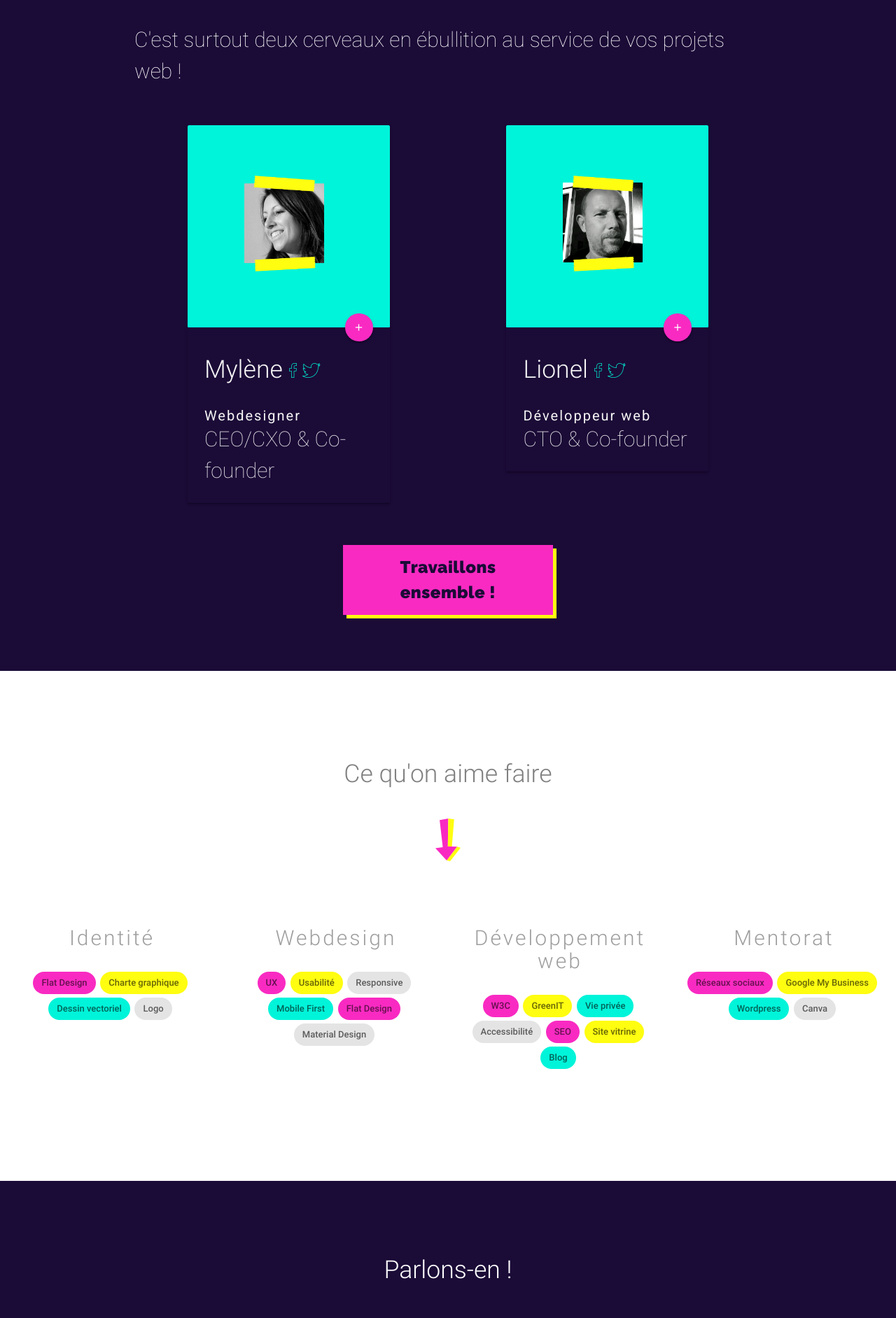
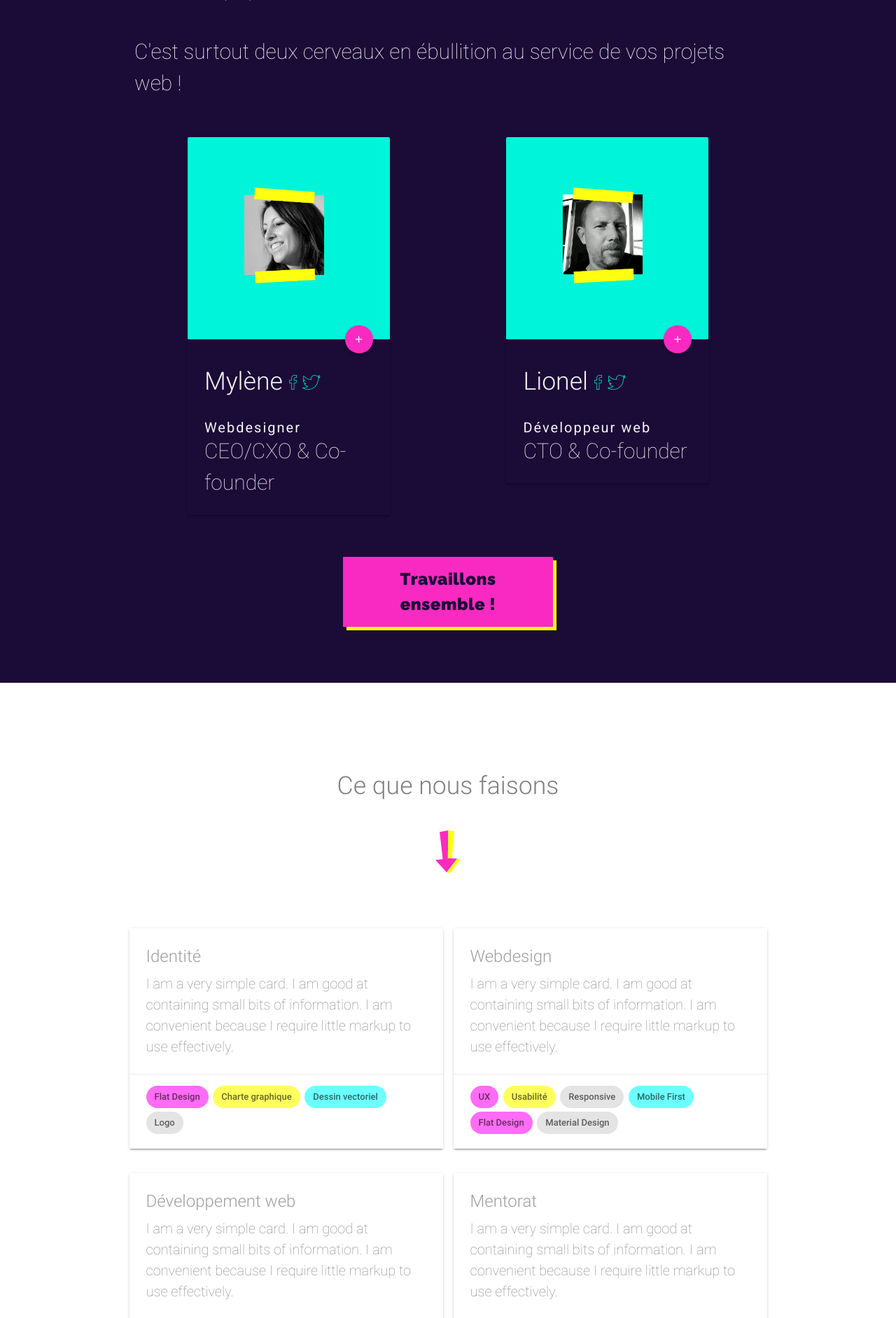
Before and after one commit to Letitbe133/cooldev-v2, a PHP site: page / in a window 1280 px wide. Shown: the part 2237-4121 px from the top of the page at 70% size. Run offline with PHP 8.4, Linux system fonts and the light colour scheme; some libraries are stand-ins or nearby versions.

Commit message:
cartes skills et page works

```diff
--- a/assets/css/master.css
+++ b/assets/css/master.css
@@ -1,8 +1,15 @@
 /*
-couleur fond (bleu foncé) : #00101a / #1b0b37
-couleur menu & cta (rose)) : #F92AC2
-couleur cadre(jaune)) : #FFFD10
-couleur titres (bleu): #00F4D9
+
+	 *****************
+    *** COULEURS ****
+
+    *****************
+
+
+couleur fond (bleu foncé) : #00101a / violet :  #1b0b37
+couleur menu & cta (rose)) : #F92AC2 / plus clair : #ff6cf5
+couleur cadre(jaune)) : #FFFD10 / plus clair : #ffff5d
+couleur titres (bleu): #00F4D9 / plus clair : #6cffff
 */
 
 /* Helpers material-icons*/
@@ -431,15 +438,11 @@ padding: 15px!important;
 
 	list-style-image: url("../img/arrow-right.png");
 }
-.card-header {
-	width: 100%;
-	height: 150px;
-padding: 20px!important;
-}
-.card-header img {
+
+/*.card-header img {
 
 		height: 100px;
-	}
+	}*/
 .picto-offre{
 
 	padding-left: 50px!important;
@@ -454,9 +457,9 @@ padding: 20px!important;
 #offre h2 {
 		margin-bottom: 70px;
 }
-#offre img {
+/*#offre img {
 	height: 250px;
-}
+}*/
 #offre p {
 	color:#333333;
 	font-size: 2rem!important;
@@ -506,8 +509,15 @@ padding: 20px!important;
 	padding-top: 0;
 }
 
-
-
+.ship {
+	color:black;
+}
+#skills .card {
+	background-color: white;
+}
+#skills p {
+	color: grey!important;
+}
 /*****************************************PAGES******************************************/
 
 .card-panel img {
--- a/assets/js/main.js
+++ b/assets/js/main.js
@@ -48,12 +48,12 @@ $(function(){
       $('.parallax').parallax();
     });
 
-// Egalisation de la hauteur des cartes
+// Egalisation de la hauteur des cartes skills
  var heights = [];
 
  function getHeights(){
 
- $('.offer-content').each(function(){
+ $('.card-action').each(function(){
    heights.push($(this).outerHeight());
  })
  return heights;
@@ -69,8 +69,8 @@ $(function(){
  var max = getMax(heights);
  console.log(max);
 
- if($(window).outerWidth() > 992) {
-   $('.offer-content').each(function(){
+ if($(window).outerWidth() > 600) {
+   $('.card-action').each(function(){
      $(this).css('height', max);
    })
  }
--- a/index.php
+++ b/index.php
@@ -111,57 +111,20 @@
 	<section id="skills">
 		 <div class="row">
 	  		<div class="title col s12">
-	  		<h2 class="center-align">Ce qu'on aime faire </h2>
+	  		<h2 class="center-align">Ce que nous faisons </h2>
 	  		<div class="center-align" >
 	  		<img src="assets/img/arrow.png" alt="">
 	  		</div>
 			</div><!--TITLE-->
 		</div>
-		<div class="row skills ">
-			<div class="col s12 m6 l3" style="padding: 5px;">
-				<div class="col s12 center-align">
-					<h3 class="center-align grey-text">Identité</h3>
-					<div class="chip tooltipped" style="background-color:#F92AC2;" data-position="bottom" data-delay="50" data-tooltip="<h2>I am a tooltip</h2>">Flat Design</div>
-					<div class="chip" style="background-color:#FFFD10;">Charte graphique</div>
-					<div class="chip" style="background-color:#00F4D9;">Dessin vectoriel</div>
-					<div class="chip">Logo</div>
-				</div>
-			</div><!--IDENTITE-->
-			<div class="col s12 m6 l3 center-align" style="padding: 5px;">
-				<div class="col s12 center-align">
-					<h3 class="center-align grey-text">Webdesign</h3>
-					<div class="chip tooltipped" style="background-color:#F92AC2;" data-position="bottom" data-delay="50" data-tooltip="<h2>I am a tooltip</h2>">UX</div>
-					<div class="chip" style="background-color:#FFFD10;">Usabilité</div>
-					<div class="chip">Responsive</div>
-					<div class="chip" style="background-color:#00F4D9;">Mobile First</div>
-					<div class="chip tooltipped" style="background-color:#F92AC2;" data-position="bottom" data-delay="50" data-tooltip="<h2>I am a tooltip</h2>">Flat Design</div>
+		<div class="container">
+		<div class="row skills col s12">
+		<?php
+	include('private/view/whatwedo.php');
+?>
 
-					<div class="chip">Material Design</div>
-				</div>
-			</div><!--WEBDESIGN-->
-			<div class="col s12 m6 l3" style="padding: 5px;">
-				<div class="col s12 center-align ">
-					<h3 class="center-align grey-text">Développement web</h3>
-					<div class="chip tooltipped" style="background-color:#F92AC2;" data-position="bottom" data-delay="50" data-tooltip="<h2>I am a tooltip</h2>">W3C</div>
-					<div class="chip" style="background-color:#FFFD10;">GreenIT</div>
-					<div class="chip" style="background-color:#00F4D9;">Vie privée</div>
-					<div class="chip">Accessibilité</div>
-					<div class="chip tooltipped" style="background-color:#F92AC2;" data-position="bottom" data-delay="50" data-tooltip="<h2>I am a tooltip</h2>">SEO</div>
-					<div class="chip" style="background-color:#FFFD10;">Site vitrine</div>
-					<div class="chip" style="background-color:#00F4D9;">Blog</div>
-				</div>
-			</div><!--DEV-->
-
-			<div class="col s12 m6 l3" style="padding: 5px;">
-				<div class="col s12 center-align">
-					<h3 class="center-align grey-text">Mentorat</h3>
-					<div class="chip tooltipped" style="background-color:#F92AC2;" data-position="bottom" data-delay="50" data-tooltip="<h2>I am a tooltip</h2>">Réseaux sociaux</div>
-					<div class="chip" style="background-color:#FFFD10;">Google My Business</div>
-					<div class="chip" style="background-color:#00F4D9;">Wordpress</div>
-					<div class="chip">Canva</div>
-				</div>
-			</div><!--MENTORAT-->
 		</div><!--SKILLS-->
+		</div>
 	</section><!--SECTION #SECTION-SKILLS-->
 
 <?php
--- a/private/view/cards-testimonial.php
+++ b/private/view/cards-testimonial.php
@@ -5,7 +5,7 @@
 	      <img class="activator" src="assets/img/mi-v3.png" alt="Mylène, chargée de projets web">
 	      <span class="btn-floating halfway-fab waves-effect waves-light activator"><i class="material-icons">add</i></span>
 	    </div>
-	    <div class="card-content">
+	    <div class="card-content card-testi">
 	      <div class="card-title activator"><h2>Mylène <a href="https://www.facebook.com/H.Mylene" target="_blank" ><img src="assets/img/facebook.png" alt="Lien vers profil Facebook"></a>
 	      <a href="https://twitter.com/cooldev_crew" target="_blank"><img src="assets/img/twitter.png" alt="Lien vers profil Twitter"></a>
 	    </h2></div>
@@ -21,12 +21,12 @@
 	  </div>
 	</div>
 	<div class="col s10 offset-s1 m5 l4 offset-l2">
-	  <div class="card">
+	  <div class="card ">
 	    <div class="card-image">
 	      <img class="activator" src="assets/img/lio-v3.png" alt="Lionel, développeur web">
 	     	<span class="btn-floating halfway-fab waves-effect waves-light activator"><i class="material-icons">add</i></span>
 	    </div>
-	    <div class="card-content">
+	    <div class="card-content card-testi">
 	      <span class="card-title activator"><h2 >Lionel <a href="https://www.facebook.com/lionel.lafont.52" target="_blank"><img src="assets/img/facebook.png" alt="Lien vers profil Facebook"></a>
 	      <a href="https://twitter.com/LafontLft" target="_blank"><img src="assets/img/twitter.png" alt="Lien vers profil Twitter"></a></h2></span>
 					<h3>Développeur web</h3>
--- /dev/null
+++ b/private/view/whatwedo.php
@@ -0,0 +1,114 @@
+		<div class="row" class="col s12 l10 offset-l1">
+			<div class="col s12 m6">
+			<div class="card">
+            <div class="card-content grey-text">
+              <span class="card-title">Identité</span>
+              <p class="grey-text">I am a very simple card. I am good at containing small bits of information.
+              I am convenient because I require little markup to use effectively.</p>
+            </div>
+            <div class="card-action">
+ 					<div class="chip tooltipped" style="background-color:#ff6cf5;" data-position="bottom" data-delay="50" data-tooltip="<h2>I am a tooltip</h2>">Flat Design</div>
+					<div class="chip" style="background-color:#ffff5d;">Charte graphique</div>
+					<div class="chip" style="background-color:#6cffff;">Dessin vectoriel</div>
+					<div class="chip">Logo</div>
+            </div>
+          </div>
+          </div><!--IDENTITE-->
+          <div class="col s12 m6 ">
+          	<div class="card">
+	            <div class="card-content grey-text">
+	              <span class="card-title">Webdesign</span>
+	              <p class="grey-text">I am a very simple card. I am good at containing small bits of information.
+	              I am convenient because I require little markup to use effectively.</p>
+	            </div>
+            <div class="card-action">
+ 					<div class="chip tooltipped" style="background-color:#ff6cf5;" data-position="bottom" data-delay="50" data-tooltip="<h2>I am a tooltip</h2>">UX</div>
+					<div class="chip" style="background-color:#ffff5d;">Usabilité</div>
+					<div class="chip">Responsive</div>
+					<div class="chip" style="background-color:#6cffff;">Mobile First</div>
+					<div class="chip tooltipped" style="background-color:#ff6cf5;" data-position="bottom" data-delay="50" data-tooltip="<h2>I am a tooltip</h2>">Flat Design</div>
+            	<div class="chip">Material Design</div>
+            </div>
+          </div>
+          </div><!--WEBDESIGN-->
+          </div>
+          <div class="row" class="col s12 l10 offset-l1">
+          	<div class="col s12 m6 ">
+					<div class="card">
+		            <div class="card-content grey-text">
+		              <span class="card-title">Développement web</span>
+		              <p class="grey-text">I am a very simple card. I am good at containing small bits of information.
+		              I am convenient because I require little markup to use effectively.</p>
+		            </div>
+		            <div class="card-action">
+		 					<div class="chip tooltipped" style="background-color:#ff6cf5;" data-position="bottom" data-delay="50" data-tooltip="<h2>I am a tooltip</h2>">W3C</div>
+							<div class="chip" style="background-color:#ffff5d;">GreenIT</div>
+							<div class="chip" style="background-color:#6cffff;">Vie privée</div>
+							<div class="chip">Accessibilité</div>
+							<div class="chip tooltipped" style="background-color:#ff6cf5;" data-position="bottom" data-delay="50" data-tooltip="<h2>I am a tooltip</h2>">SEO</div>
+							<div class="chip" style="background-color:#ffff5d;">Site vitrine</div>
+							<div class="chip" style="background-color:#6cffff;">Blog</div>
+		            </div>
+		          </div>
+		        </div><!--DEVELOPPEMENT WEB-->
+		    <div class="col s12 m6 ">
+				<div class="card">
+	            <div class="card-content grey-text">
+	              <span class="card-title">Mentorat</span>
+	              <p class="grey-text">I am a very simple card. I am good at containing small bits of information.
+	              I am convenient because I require little markup to use effectively.</p>
+	            </div>
+	            <div class="card-action">
+	 					<div class="chip tooltipped" style="background-color:#ff6cf5;" data-position="bottom" data-delay="50" data-tooltip="<h2>I am a tooltip</h2>">Réseaux sociaux</div>
+						<div class="chip" style="background-color:#ffff5d;">Google My Business</div>
+						<div class="chip" style="background-color:#6cffff;">Wordpress</div>
+						<div class="chip">Canva</div>
+	            </div>
+	          </div>
+          </div><!--MENTORAT-->
+        </div>
+
+
+        <!-- <div class="col s12 m6 l3" style="padding: 5px;">
+				<div class="col s12 center-align">
+					<h3 class="center-align grey-text">Identité</h3>
+					<div class="chip tooltipped" style="background-color:#ff6cf5;" data-position="bottom" data-delay="50" data-tooltip="<h2>I am a tooltip</h2>">Flat Design</div>
+					<div class="chip" style="background-color:#ffff5d;">Charte graphique</div>
+					<div class="chip" style="background-color:#6cffff;">Dessin vectoriel</div>
+					<div class="chip">Logo</div>
+				</div>
+			</div><!--IDENTITE-->
+			<!--<div class="col s12 m6 l3 center-align" style="padding: 5px;">
+				<div class="col s12 center-align">
+					<h3 class="center-align grey-text">Webdesign</h3>
+					<div class="chip tooltipped" style="background-color:#ff6cf5;" data-position="bottom" data-delay="50" data-tooltip="<h2>I am a tooltip</h2>">UX</div>
+					<div class="chip" style="background-color:#ffff5d;">Usabilité</div>
+					<div class="chip">Responsive</div>
+					<div class="chip" style="background-color:#6cffff;">Mobile First</div>
+					<div class="chip tooltipped" style="background-color:#ff6cf5;" data-position="bottom" data-delay="50" data-tooltip="<h2>I am a tooltip</h2>">Flat Design</div>
+
+					<div class="chip">Material Design</div>
+				</div>
+			</div><!--WEBDESIGN-->
+			<!--<div class="col s12 m6 l3" style="padding: 5px;">
+				<div class="col s12 center-align ">
+					<h3 class="center-align grey-text">Développement web</h3>
+					<div class="chip tooltipped" style="background-color:#ff6cf5;" data-position="bottom" data-delay="50" data-tooltip="<h2>I am a tooltip</h2>">W3C</div>
+					<div class="chip" style="background-color:#ffff5d;">GreenIT</div>
+					<div class="chip" style="background-color:#6cffff;">Vie privée</div>
+					<div class="chip">Accessibilité</div>
+					<div class="chip tooltipped" style="background-color:#ff6cf5;" data-position="bottom" data-delay="50" data-tooltip="<h2>I am a tooltip</h2>">SEO</div>
+					<div class="chip" style="background-color:#ffff5d;">Site vitrine</div>
+					<div class="chip" style="background-color:#6cffff;">Blog</div>
+				</div>
+			</div><!--DEV-->
+
+			<!--div class="col s12 m6 l3" style="padding: 5px;">
+				<div class="col s12 center-align">
+					<h3 class="center-align grey-text">Mentorat</h3>
+					<div class="chip tooltipped" style="background-color:#ff6cf5;" data-position="bottom" data-delay="50" data-tooltip="<h2>I am a tooltip</h2>">Réseaux sociaux</div>
+					<div class="chip" style="background-color:#ffff5d;">Google My Business</div>
+					<div class="chip" style="background-color:#6cffff;">Wordpress</div>
+					<div class="chip">Canva</div>
+				</div>
+			</div><!--MENTORAT-->
```
Also changed, not shown: works.php (+97 -85 lines), assets/img/masking-tape-yellow.png, assets/img/masking-tape-yellow.svg, assets/img/works/work-cookies.jpg (added), assets/img/works/work-cookies.png (deleted), assets/img/works/work-fred.jpg (added), assets/img/works/work-fred.png (deleted), assets/img/works/work-tinysite.jpg (added), assets/img/works/work-tinysite.png (deleted).
